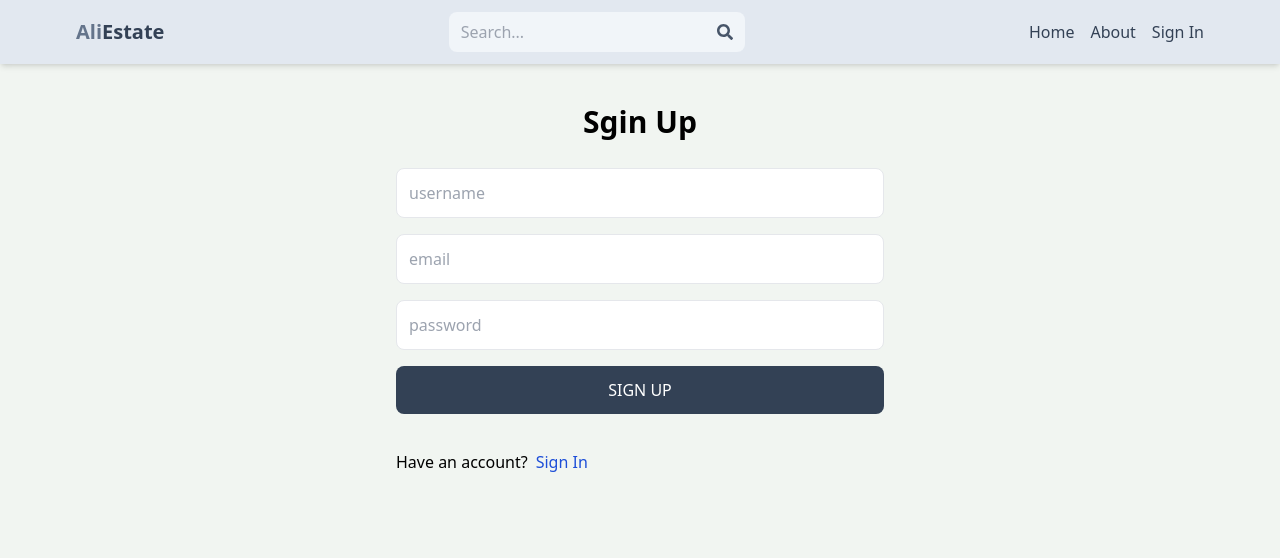
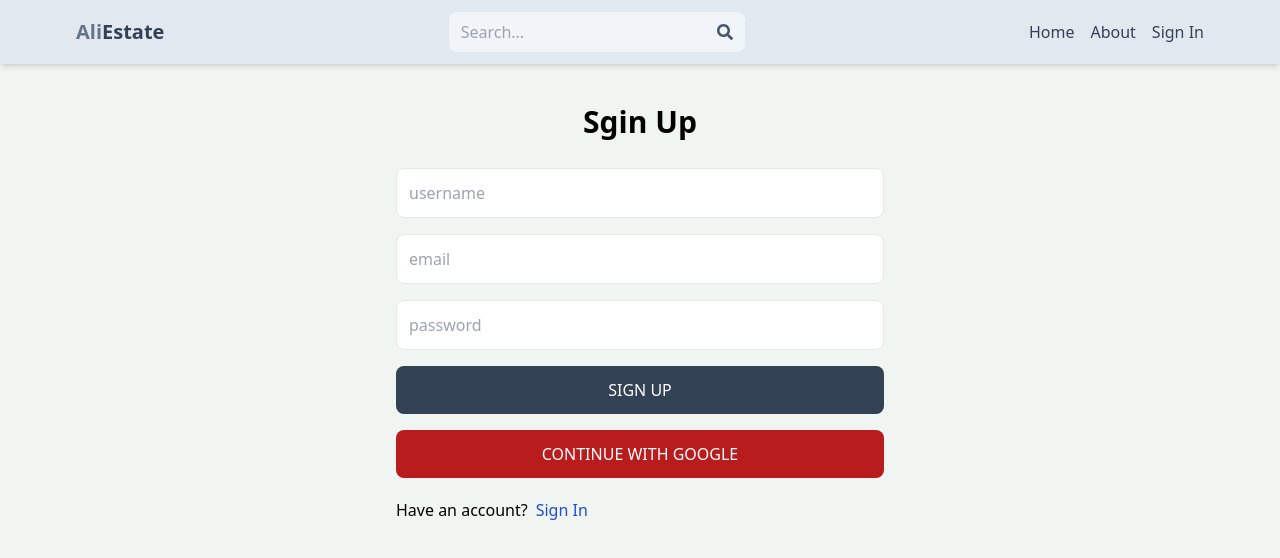
Before and after one commit to AliHakim773/real-estate-marketplace, a React (Vite) app in the folder client/: page /sign-up in a window 1280 px wide. Shown: the top 558 px of the page. Built offline with nearby package versions, Linux system fonts and the light colour scheme; no server answers.

Commit message:
Client: Added OAuth component UI

```diff
--- a/client/src/components/OAuth/index.tsx
+++ b/client/src/components/OAuth/index.tsx
@@ -1,7 +1,13 @@
 import { FC } from "react"
 
 const OAuth: FC = () => {
-  return <div></div>
+  return (
+    <button
+      type='button'
+      className='bg-red-700 text-white p-3 rounded-lg uppercase hover:opacity-95'>
+      Continue with Google
+    </button>
+  )
 }
 
 export default OAuth
```
